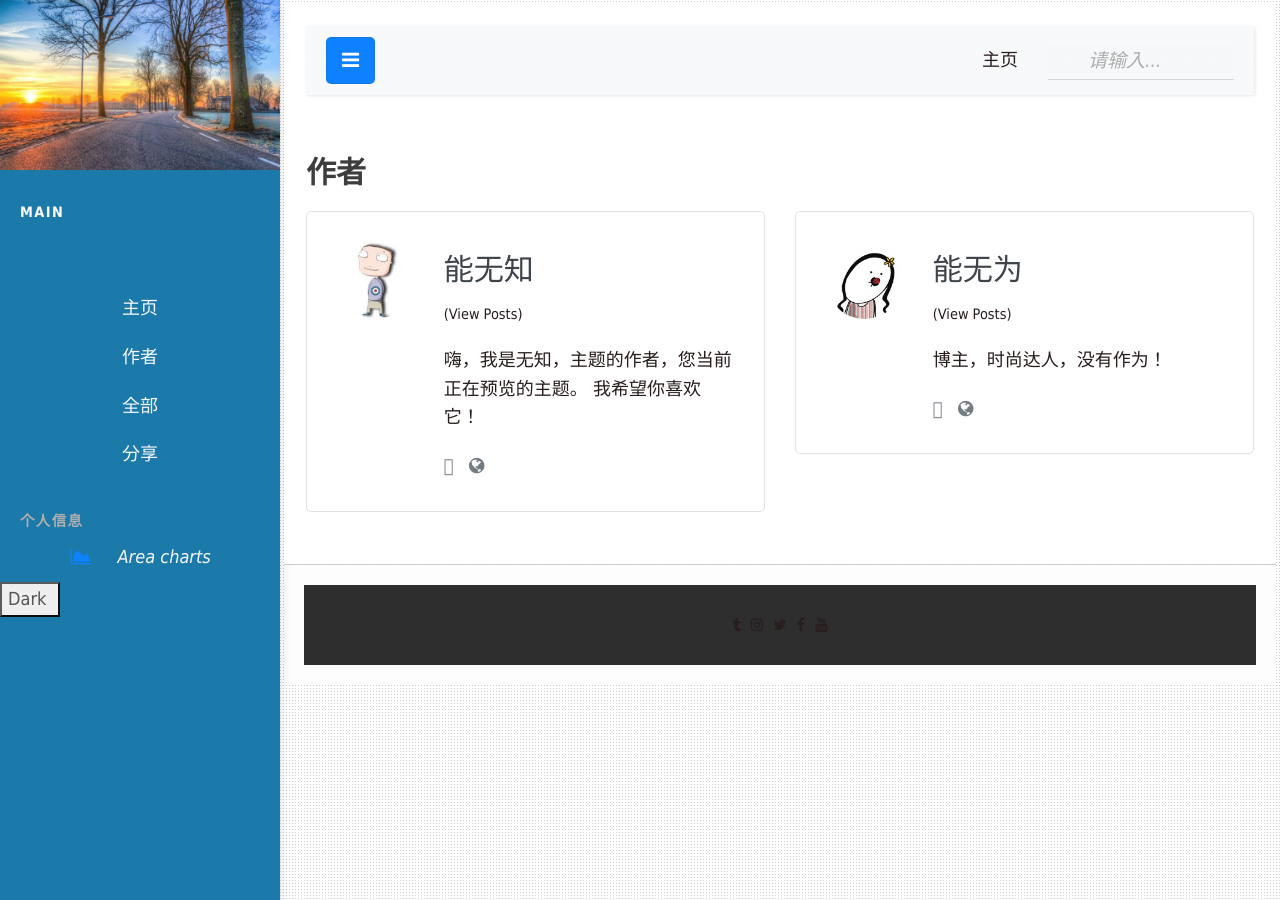
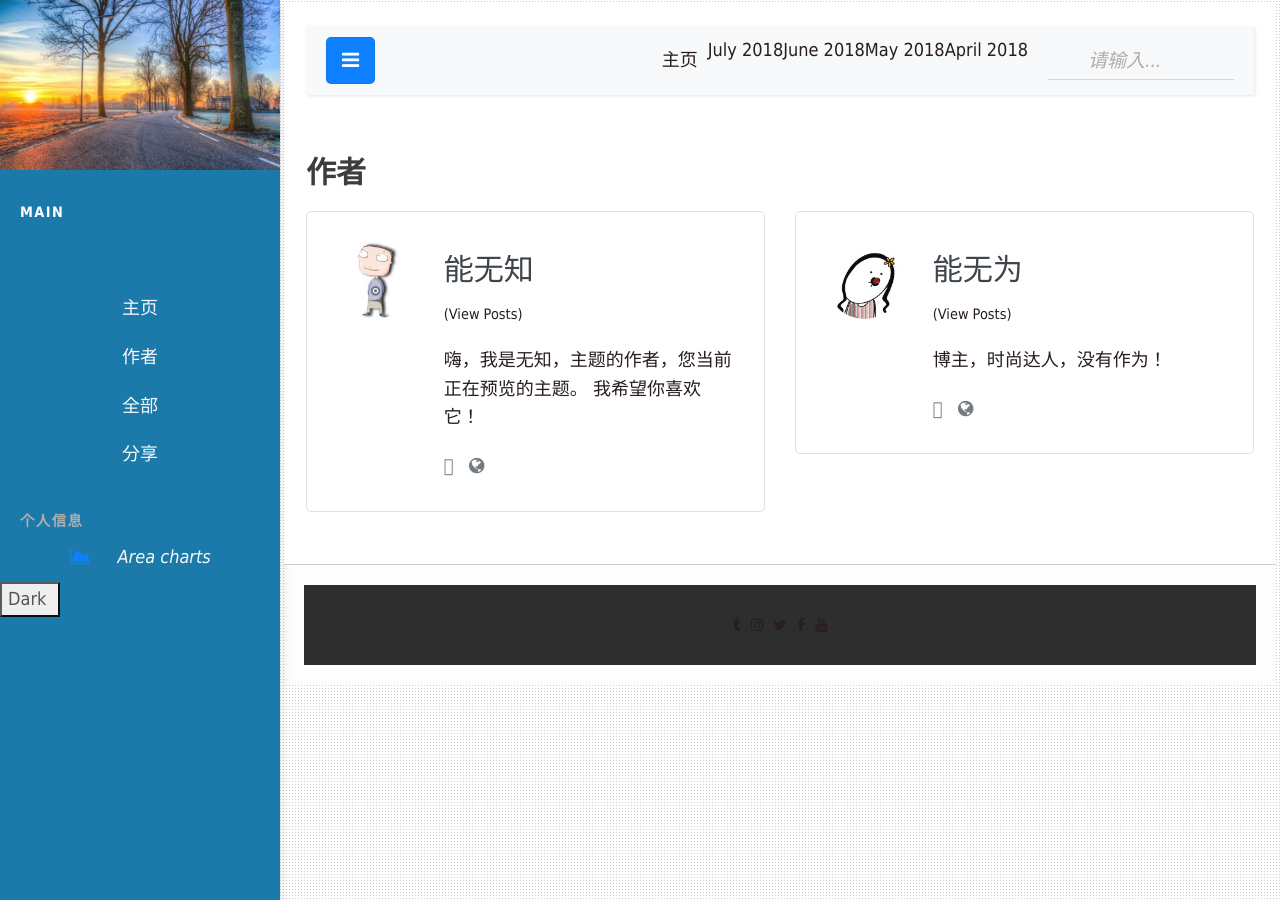
Before and after one commit to nengwuzhi/nengwuzhi.github.ioce, a Jekyll site: the page built from pages/authors-list.html, in a window 1280 px wide. Built offline with Jekyll 4.4.1, drawn with Linux system fonts in a browser that asks for light colours; nearby versions of some CDN libraries; comment, search, counter and statistics services are not loaded.

Commit message:
Update top_nav.html

```diff
--- a/_includes/top_nav.html
+++ b/_includes/top_nav.html
@@ -11,7 +11,10 @@
                                  <li class="nav-item active">
                                 <a class="nav-link" href="/">主页</a>
                                 </li>
-
+                              <li><a href="#tab1" class="active">July 2018</a></li>
+                              <li><a href="#tab2">June 2018</a></li>
+                              <li><a href="#tab3">May 2018</a></li>
+                              <li><a href="#tab4">April 2018</a></li>
                         </ul>
 
           <div class="search" style="display:inline-block;position:relative;">
@@ -26,5 +29,4 @@
 		  <div class="search-results"></div>
 </div>
 
-
             </nav>
```
